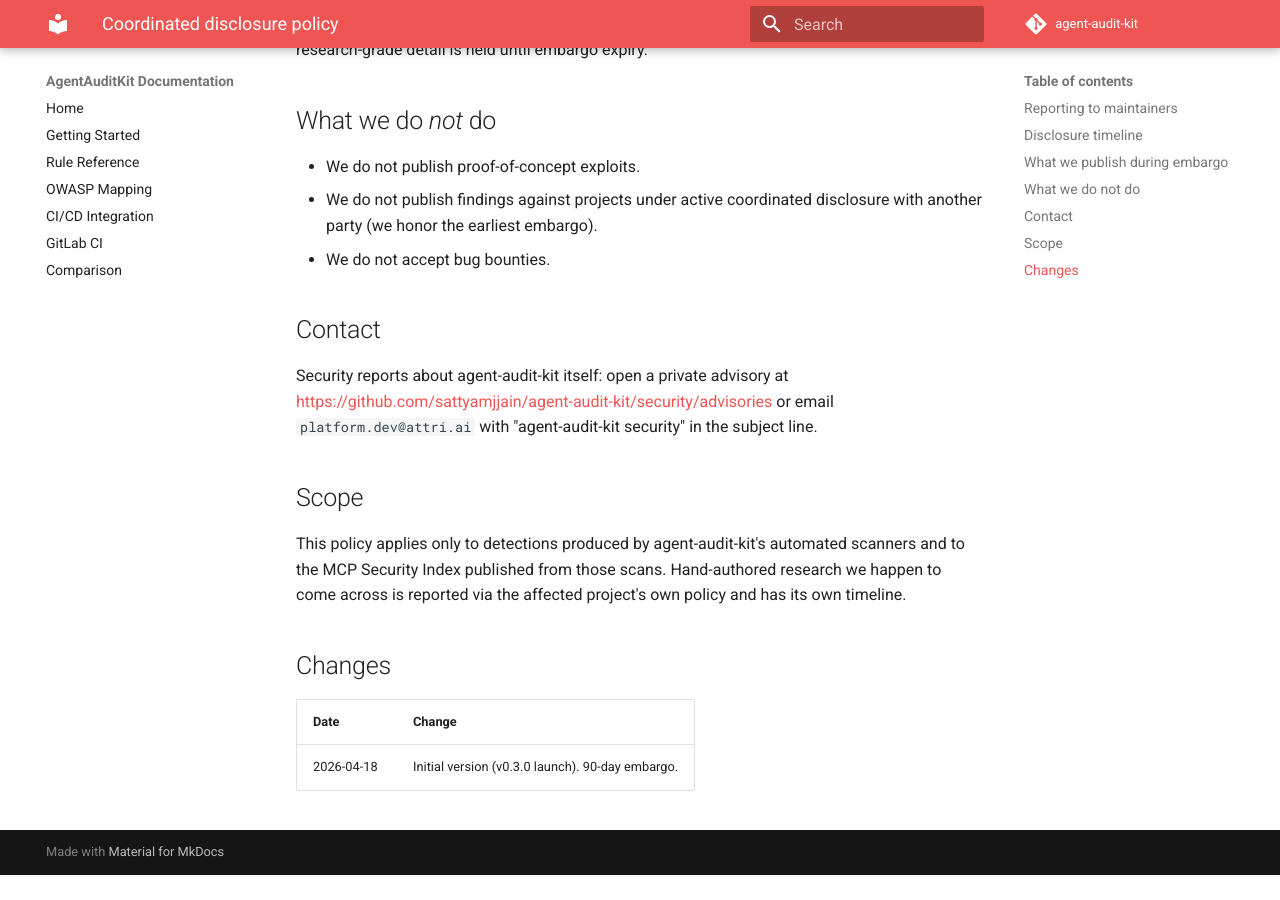
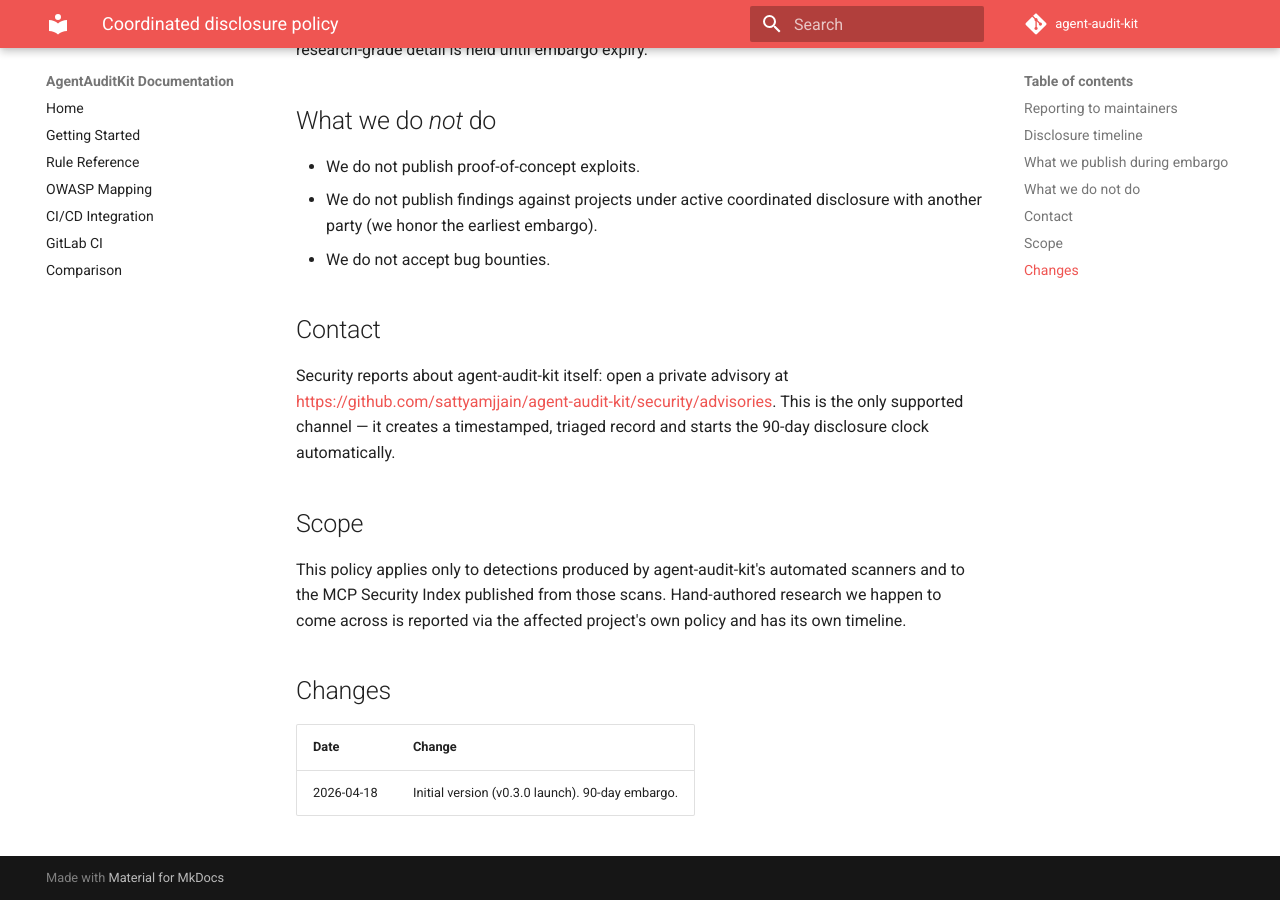
Before and after one commit to sattyamjjain/agent-audit-kit, an MkDocs documentation site: the page built from docs/disclosure-policy.md, in a window 1280 px wide and 900 px high, scrolled down 940 px. Built offline with MkDocs 1.6.1 and Material for MkDocs 9.7.7, drawn with Linux system fonts in a browser that asks for light colours; comment, search, counter and statistics services are not loaded; before the commit the page ends 1815 px from its top, so only the background shows below that.

Commit message:
docs: remove @attri.ai email references from public docs
Scrubs three occurrences of a non-public work email that leaked into
launch drafts / policy text:

- docs/disclosure-policy.md: remove the platform.dev@attri.ai fallback;
  the GitHub Security Advisories URL is now the single supported channel.
- docs/blog/state-of-mcp-security-template.md: replace the email ping
  with a GitHub Discussions link.
- docs/launch/press.md: change the founder contact to a
  '{your-public-email}' placeholder you fill in at press time.

Note: commit authorship metadata on commits already on origin/main
still records sattyam.jain@attri.ai from the global git config.
Future commits from this checkout use
37297369+sattyamjjain@users.noreply.github.com (local git config
override). History rewrite requires an explicit force-push decision
that you own; not attempting it here.

Co-Authored-By: Claude Opus 4.7 (1M context) <noreply@anthropic.com>

```diff
--- a/docs/disclosure-policy.md
+++ b/docs/disclosure-policy.md
@@ -47,9 +47,9 @@ research-grade detail is held until embargo expiry.
 ## Contact
 
 Security reports about agent-audit-kit itself: open a private advisory
-at <https://github.com/sattyamjjain/agent-audit-kit/security/advisories>
-or email `platform.dev@attri.ai` with "agent-audit-kit security" in
-the subject line.
+at <https://github.com/sattyamjjain/agent-audit-kit/security/advisories>.
+This is the only supported channel — it creates a timestamped, triaged
+record and starts the 90-day disclosure clock automatically.
 
 ## Scope
 
```
Also changed, not shown: docs/blog/state-of-mcp-security-template.md (+3 -2 lines), docs/launch/press.md (+1 -1 lines).
